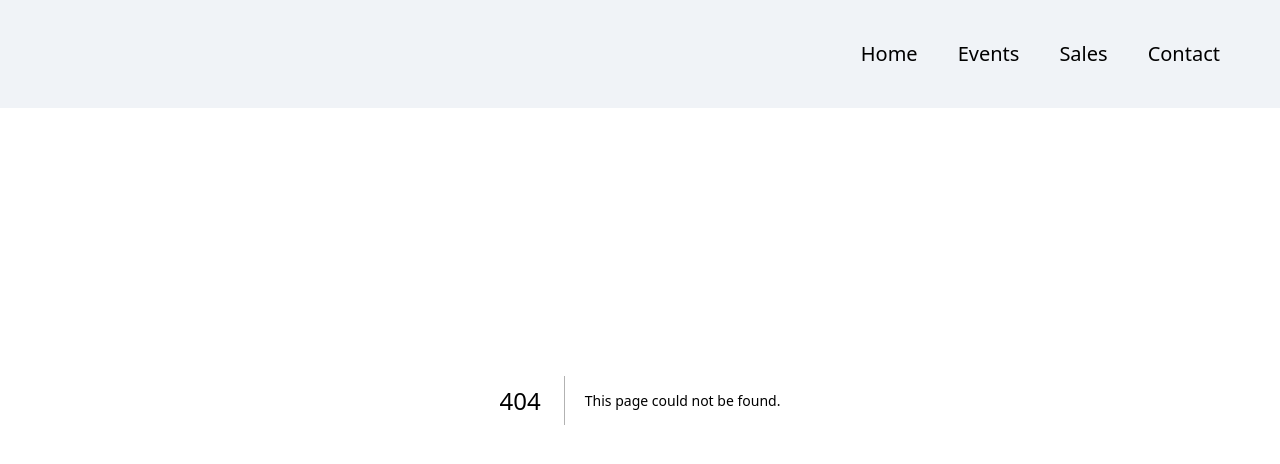
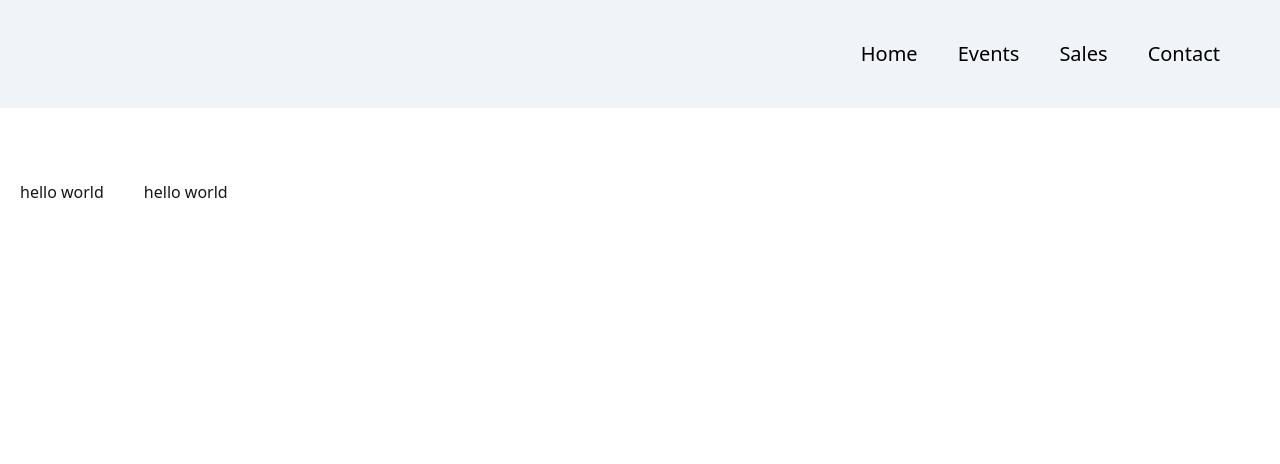
Before and after one commit to SantinoGiordano/test_App, a Next.js app: page /about in a window 1280 px wide. Before the commit this address had no page. Shown: the top 464 px of the page. Built offline with nearby package versions, Linux system fonts and the light colour scheme.

Commit message:
boilerplate code for about

```diff
--- /dev/null
+++ b/app/(root)/about/page.tsx
@@ -0,0 +1,21 @@
+import React from 'react'
+
+const About = () => {
+  return (
+
+  <>
+
+    <div className='flex row-span-2'>
+      <div className='mt-40 p-5'>
+        hello world
+      </div>
+      <div className='mt-40 p-5'>
+        hello world
+        </div>
+    </div>
+
+  </>
+  )
+}
+
+export default About
--- a/app/globals.css
+++ b/app/globals.css
@@ -37,8 +37,6 @@ body {
   .image-responsive{
     @apply w-full h-32 sm:h-40 md:h-56 lg:h-96 object-cover
   }
-  /* .textarea{
-    @apply p-5 font-cutouts
-  } */
+
 
 }
```
